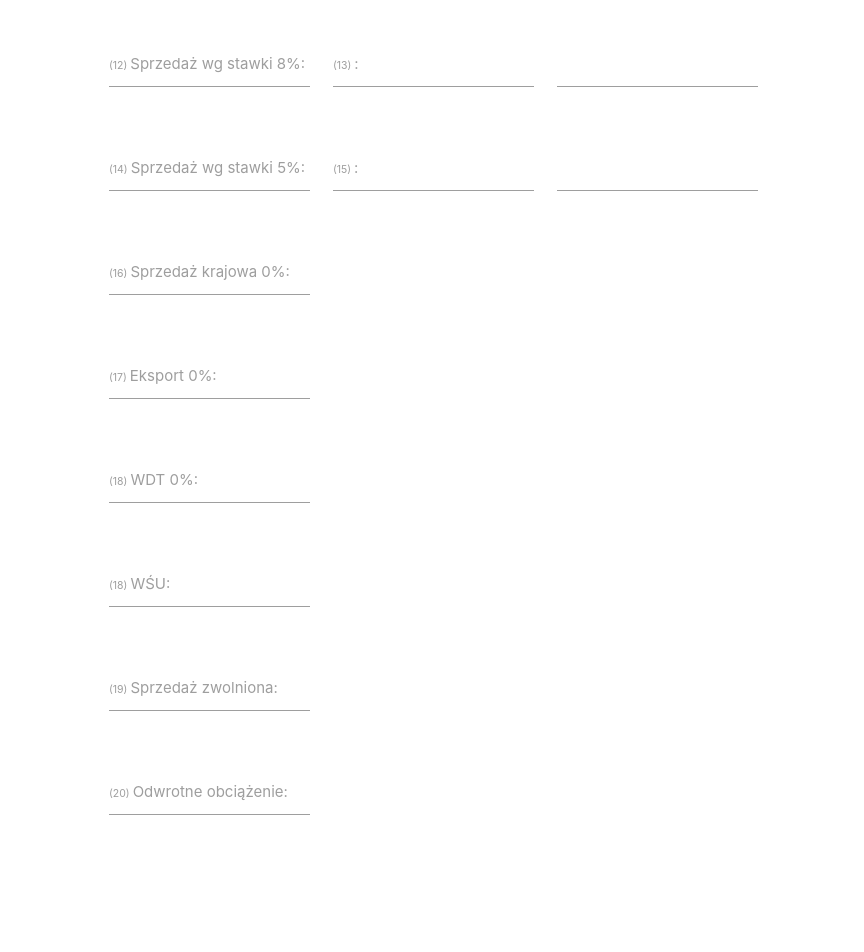
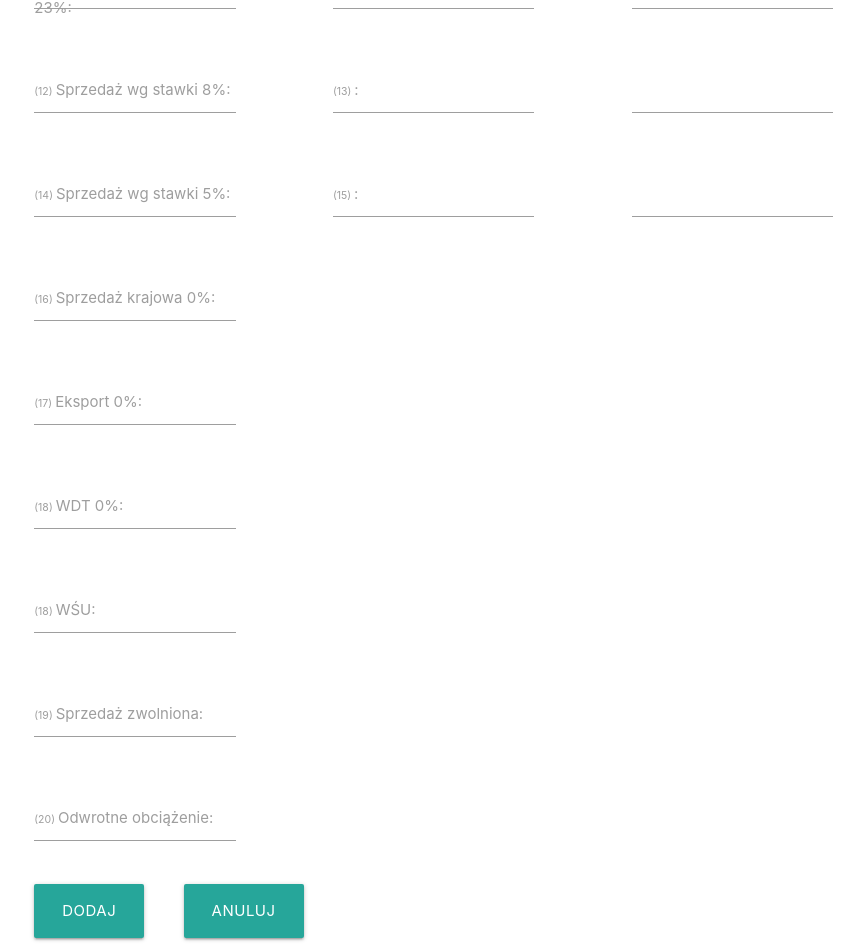
Before and after one commit to PiotrAdamowicz/DlaRafala, a React (Create React App) app: page / in a window 1280 px wide. Shown: the part 994-1946 px from the top of the page, without its empty margins (169-1033 px from the left). Before the commit the page ends 1852 px from the top, so only its background shows below. Built offline with nearby package versions, Linux system fonts and the light colour scheme.

Commit message:
View with classes

```diff
--- a/src/App.css
+++ b/src/App.css
@@ -1,5 +1,7 @@
 .App {
   margin: auto;
+  padding-top: 2%;
+  padding-bottom: 5%;
 }
 
 .App-logo {
--- a/src/components/forms/formElements/InputMockup.js
+++ b/src/components/forms/formElements/InputMockup.js
@@ -5,10 +5,15 @@ export default function inputDate(props) {
   return (
     <div className={`${props.layout}`}>
       <div className="input-field">
-        <input type="text" id="date1" />
+        <input
+          value={props.value}
+          onChange={props.change}
+          type="text"
+          id="date1"
+        />
 
         {props.markupId ? (
-          <label htmlFor="date1" onChange={props.handleChange}>
+          <label htmlFor="date1">
             <MarkupId markupId={props.markupId} />
             {props.label}:
           </label>
--- a/src/components/forms/invoice/PreInvoice.js
+++ b/src/components/forms/invoice/PreInvoice.js
@@ -3,20 +3,34 @@ import InputMockup from "../formElements/InputMockup";
 
 export default class PreInvoice extends Component {
   state = {
-    content: "",
+    inputContent2: "",
   };
+  handleSubmit = (e) => {
+    console.log("Added Form");
+    e.preventDefault();
+  };
+  handleChange = (e) => {};
 
   render() {
     return (
       <main>
+        <form action="" onSubmit={this.handleSubmit}>
           <section className="invoice-info">
             <div className="row">
               <div className="col s12">
                 <div className="row">
                   <h2 className="col s12">Dane Faktury:</h2>
                   <div className="col s6">
-                  <InputMockup label="Numer faktury" markupId="2" />
                     <InputMockup
+                      value={this.state.inputContent}
+                      change={this.handleChange}
+                      name="invoiceID"
+                      label="Numer faktury"
+                      markupId="2"
+                    />
+                    <InputMockup
+                      value={this.state.inputContent}
+                      change={this.handleChange}
                       label="Data obowiązku podatkowego"
                       markupId="3"
                     />
@@ -63,66 +77,73 @@ export default class PreInvoice extends Component {
             </div>
             <div className="row">
               <InputMockup
-              layout="col s3 push-s1"
+                layout="col s3"
                 label="Sprzedaż wg stawki 23%"
                 markupId="10"
               />
               <InputMockup layout="col s3 push-s1" markupId="11" />
-            <InputMockup layout="col s3 push-s1" />
+              <InputMockup layout="col s3 push-s2" />
             </div>
             <div className="row">
               <InputMockup
-              layout="col s3 push-s1"
+                layout="col s3"
                 label="Sprzedaż wg stawki 8%"
                 markupId="12"
               />
               <InputMockup layout="col s3 push-s1" markupId="13" />
-            <InputMockup layout="col s3 push-s1" />
+              <InputMockup layout="col s3 push-s2" />
             </div>
             <div className="row">
               <InputMockup
-              layout="col s3 push-s1"
+                layout="col s3"
                 label="Sprzedaż wg stawki 5%"
                 markupId="14"
               />
               <InputMockup layout="col s3 push-s1" markupId="15" />
-            <InputMockup layout="col s3 push-s1" />
+              <InputMockup layout="col s3 push-s2" />
             </div>
             <div className="row">
               <InputMockup
-              layout="col s3 push-s1"
+                layout="col s3"
                 label="Sprzedaż krajowa 0%"
                 markupId="16"
               />
             </div>
             <div className="row">
-            <InputMockup
-              layout="col s3 push-s1"
-              label="Eksport 0%"
-              markupId="17"
-            />
+              <InputMockup layout="col s3" label="Eksport 0%" markupId="17" />
             </div>
             <div className="row">
-            <InputMockup layout="col s3 push-s1" label="WDT 0%" markupId="18" />
+              <InputMockup layout="col s3" label="WDT 0%" markupId="18" />
             </div>
             <div className="row">
-            <InputMockup layout="col s3 push-s1" label="WŚU" markupId="18" />
+              <InputMockup layout="col s3" label="WŚU" markupId="18" />
             </div>
             <div className="row">
               <InputMockup
-              layout="col s3 push-s1"
+                layout="col s3"
                 label="Sprzedaż zwolniona"
                 markupId="19"
               />
             </div>
             <div className="row">
               <InputMockup
-              layout="col s3 push-s1"
+                layout="col s3"
                 label="Odwrotne obciążenie"
                 markupId="20"
               />
             </div>
           </section>
+          <div className="row">
+            <div className="col s1">
+              <button type="submit" className="btn-large waves-effect">
+                Dodaj
+              </button>
+            </div>
+            <div className="col s1 push-s1">
+              <button className="btn-large waves-effect">Anuluj</button>
+            </div>
+          </div>
+        </form>
       </main>
     );
   }
```
Also changed, not shown: 1 other file (tests, documents, lock files or other folders). Lines whose indentation alone changed are shown as unchanged.
